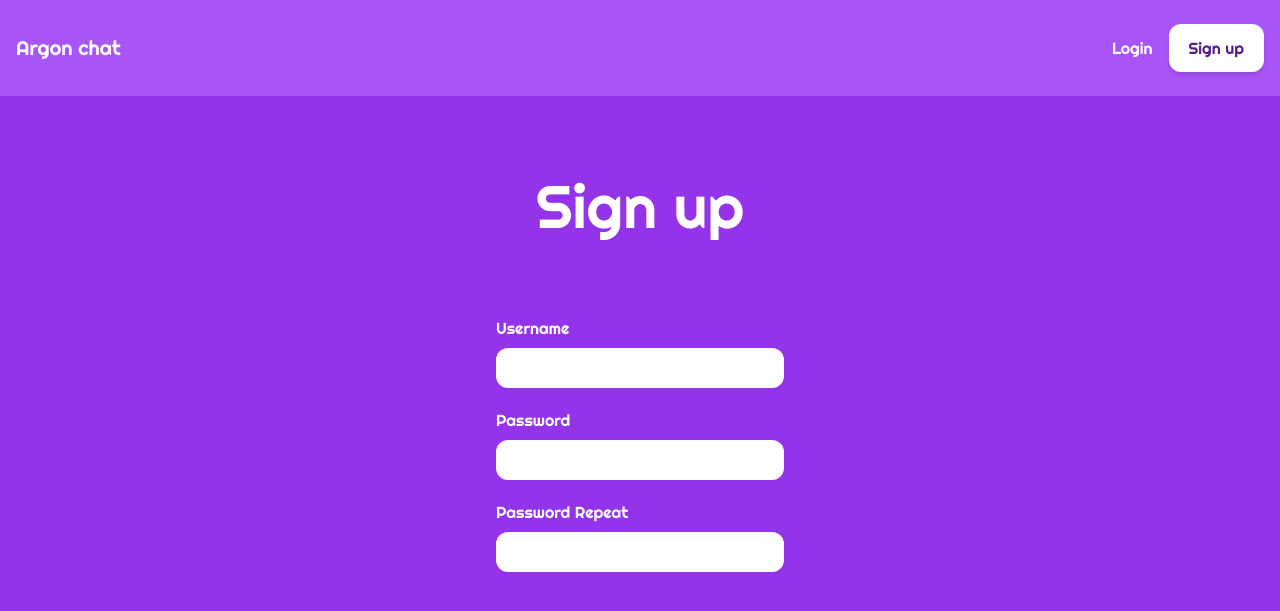
After one commit to Reis567/chat-django, a Django app: page /signup/ in a window 1280 px wide. The commit adds this page. Shown: the top 611 px of the page. Run offline with Django 4.2, Linux system fonts and the light colour scheme; some libraries are stand-ins or nearby versions.

Commit message:
Signup form style

```diff
--- /dev/null
+++ b/djangochatproject/core/forms.py
@@ -0,0 +1,7 @@
+from django.contrib.auth.forms import UserCreationForm
+from django.contrib.auth.models import User
+
+class SignUpForm(UserCreationForm):
+    class Meta:
+        model = User
+        fields = ['username','password1','password2' ]
--- a/djangochatproject/core/templates/core/base.html
+++ b/djangochatproject/core/templates/core/base.html
@@ -3,20 +3,20 @@
 <head>
     <meta charset="UTF-8">
     <meta name="viewport" content="width=device-width, initial-scale=1.0">
-    <title>{% block title %}{% endblock title %}- ArgonChat</title>
+    <title>{% block title %}{% endblock title %} - ArgonChat</title>
     <link rel="preconnect" href="https://fonts.googleapis.com">
     <link rel="preconnect" href="https://fonts.gstatic.com" crossorigin>
     <link href="https://fonts.googleapis.com/css2?family=Righteous&display=swap" rel="stylesheet">
     <script src="https://cdn.tailwindcss.com"></script>
 </head>
-<body style="font-family: 'Righteous', sans-serif;" class="bg-purple-300">
-    <nav class="flex items-center justify-between px-4 py-6 bg-purple-400">
+<body style="font-family: 'Righteous', sans-serif;" class="bg-purple-600">
+    <nav class="flex items-center justify-between px-4 py-6 bg-purple-500">
         <div class="">
             <a href="#" class="text-xl text-white ">Argon chat </a>
         </div>
         <div class="flex items-center space-x-4">
             <a href="#" class="text-white hover:text-purple-900 transition easy-in-out duration-500">Login </a>
-            <a href="#" class="px-5 py-3 shadow-md rounded-xl bg-white text-purple-900 hover:text-white hover:bg-purple-500 hover:shadow-lg transition easy-in-out duration-500">Sign up </a>
+            <a href="{% url 'signup' %}" class="px-5 py-3 shadow-md rounded-xl bg-white text-purple-900 hover:text-white hover:bg-purple-700 hover:shadow-lg transition easy-in-out duration-500">Sign up </a>
         </div>
     </nav>
 
--- /dev/null
+++ b/djangochatproject/core/templates/core/signup.html
@@ -0,0 +1,33 @@
+{% extends 'core/base.html' %}
+{% block title %}Signup{% endblock title %}
+{% block content %}
+<div class="p-10 lg:p-20 text-center ">
+    <h1 class="text-3xl lg:text-6xl text-white">Sign up</h1>
+</div>
+
+<form method="post" action="." class="lg:w-1/4 px-4 mx-auto">
+    {% csrf_token %}
+
+    <div class="mb-5">
+        <label class="text-white" for="">
+            Username
+        </label>
+        <input type="text" name="username" class="w-full mt-2 px-4 py-2 rounded-xl">
+    </div>
+    <div class="mb-5">
+        <label class="text-white" for="">
+            Password
+        </label>
+        <input type="password" name="password1" class="w-full mt-2 px-4 py-2 rounded-xl">
+    </div>
+    <div class="mb-5">
+        <label class="text-white" for="">
+            Password Repeat
+        </label>
+        <input type="password" name="password2" class="w-full mt-2 px-4 py-2 rounded-xl">
+    </div>
+</form>
+
+
+
+{% endblock content %}
--- a/djangochatproject/core/urls.py
+++ b/djangochatproject/core/urls.py
@@ -4,4 +4,5 @@ from . import views
 
 urlpatterns = [
     path('', views.frontpage , name='frontpage'),
+    path('signup/', views.signup , name='signup'),
 ]
--- a/djangochatproject/core/views.py
+++ b/djangochatproject/core/views.py
@@ -1,7 +1,26 @@
-from django.shortcuts import render
-
+from django.shortcuts import render,redirect
+from .forms import SignUpForm
+from django.contrib.auth import login
 # Create your views here.
 
 
 def frontpage(request):
     return render(request,'core/frontpage.html')
+
+
+def signup(request):
+    if request.method == 'POST':
+        form = SignUpForm(request.POST)
+
+        if form.is_valid():
+            user = form.save()
+
+            login(request, user)
+            return redirect('frontpage')
+
+    else:
+        form = SignUpForm()
+
+    return render(request, 'core/signup.html',{
+        'form':form
+        })
```
